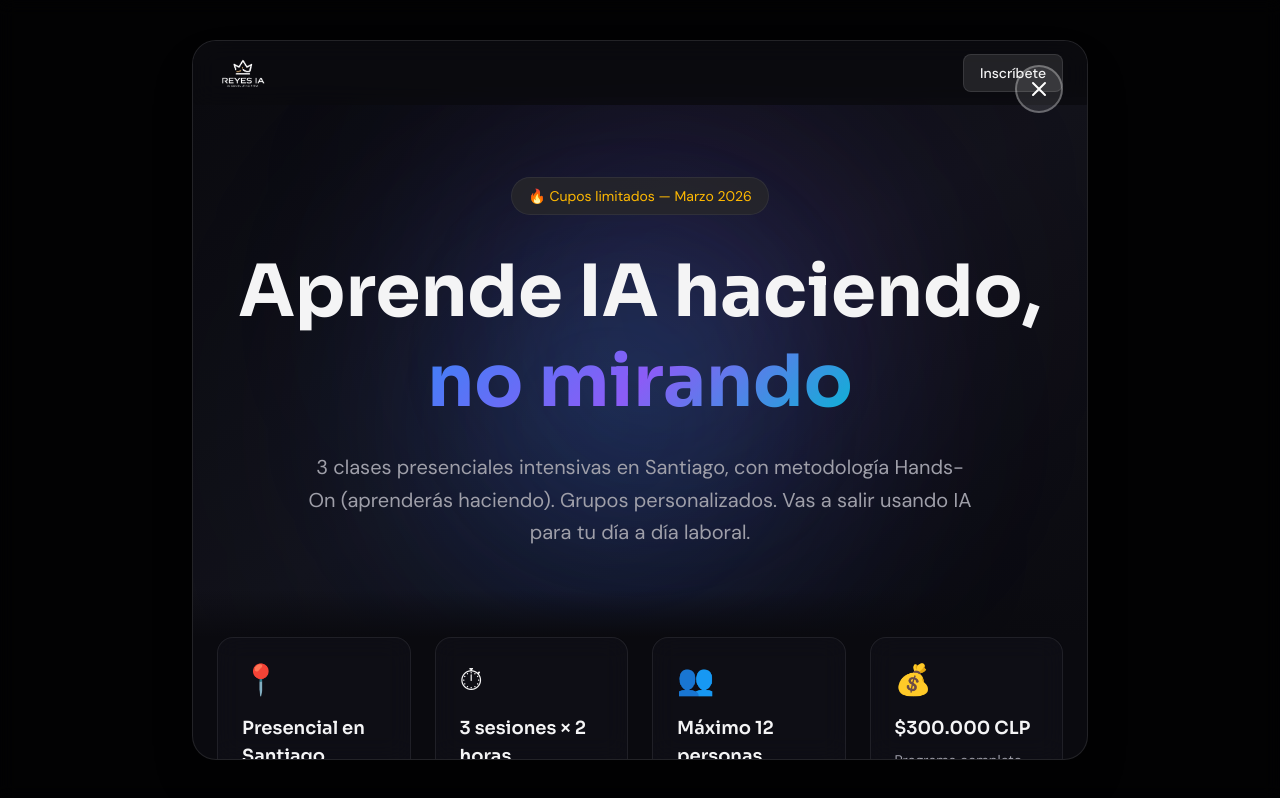
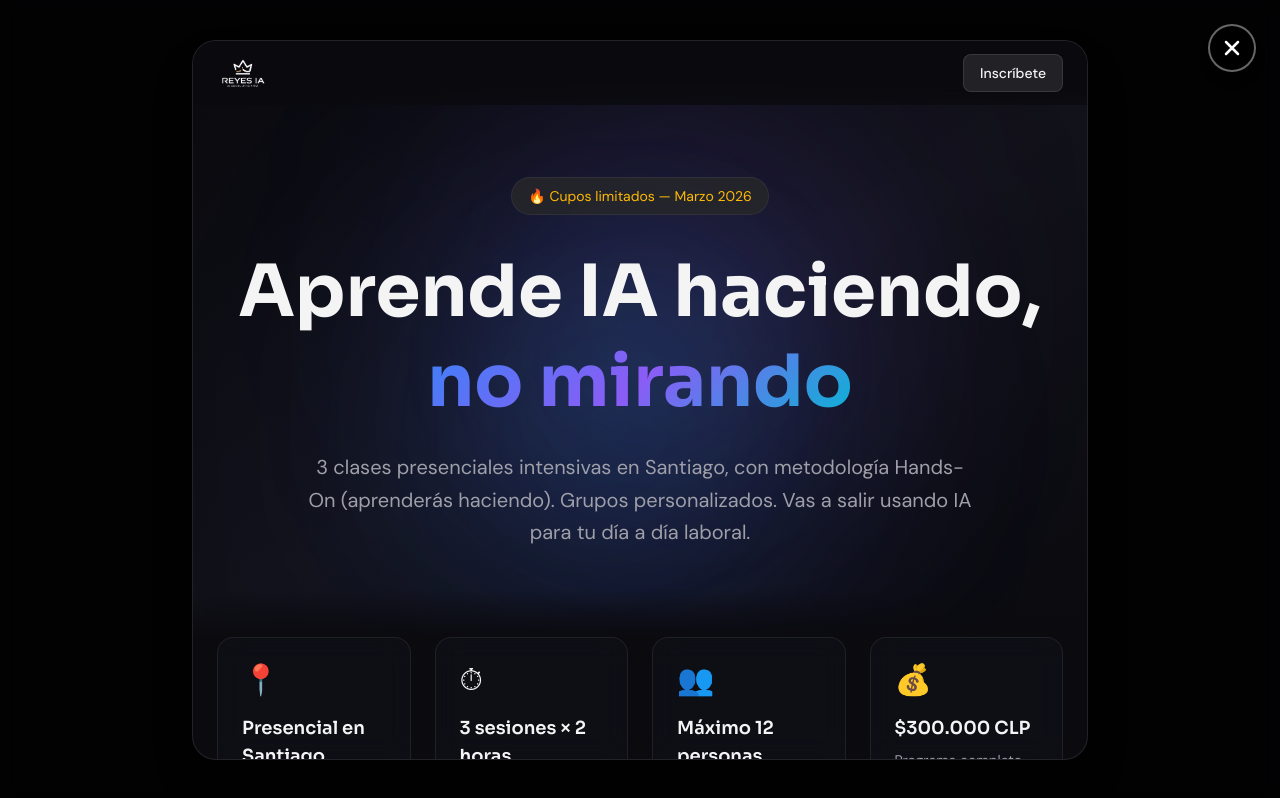
Before and after one commit to ReyesdelaIA/clases-ia, a Next.js app: page / in a window 1280 px wide. Built offline with nearby package versions, Linux system fonts and the light colour scheme.

Commit message:
X fuera del popup, redirect a Netlify SSL válido

```diff
--- a/components/HomeWithPopup.tsx
+++ b/components/HomeWithPopup.tsx
@@ -2,8 +2,8 @@
 
 import LandingPopup from "./LandingPopup";
 
-// Al cerrar el popup, redirigir al sitio principal (main.reyesia.com = Netlify)
-const SITIO_PRINCIPAL_URL = "https://main.reyesia.com";
+// Redirigir al sitio principal (Netlify). main.reyesia.com tiene error SSL por ahora
+const SITIO_PRINCIPAL_URL = "https://elaborate-kringle-066cad.netlify.app";
 
 export default function HomeWithPopup() {
   const handleClose = () => {
--- a/components/LandingPopup.tsx
+++ b/components/LandingPopup.tsx
@@ -33,16 +33,14 @@ export default function LandingPopup({ onClose }: { onClose: () => void }) {
         aria-hidden
       />
 
-      {/* Popup: caja más pequeña que la pantalla, estilo modal */}
-      <div className="relative w-full max-w-4xl max-h-[90vh] rounded-2xl sm:rounded-3xl bg-[#0A0A0F] shadow-2xl overflow-hidden flex flex-col border border-white/10 animate-fade-in">
-        {/* Botón cerrar */}
+      {/* Botón X fuera del popup: esquina superior derecha de la pantalla, siempre visible */}
       <button
         onClick={handleClose}
-          className="absolute top-4 right-4 sm:top-6 sm:right-6 z-[120] flex items-center justify-center w-10 h-10 sm:w-12 sm:h-12 rounded-full bg-white/10 hover:bg-white/20 border-2 border-white/30 hover:border-white/50 transition-all focus:outline-none focus:ring-2 focus:ring-white/50"
+        className="fixed top-5 right-5 sm:top-6 sm:right-6 z-[150] flex items-center justify-center w-12 h-12 rounded-full bg-black/80 hover:bg-black border-2 border-white/40 hover:border-white/70 transition-all focus:outline-none focus:ring-2 focus:ring-white/50 shadow-lg"
         aria-label="Cerrar y ver sitio principal"
       >
         <svg
-            className="w-5 h-5 sm:w-6 sm:h-6 text-white"
+          className="w-6 h-6 text-white"
           fill="none"
           stroke="currentColor"
           viewBox="0 0 24 24"
@@ -50,12 +48,14 @@ export default function LandingPopup({ onClose }: { onClose: () => void }) {
           <path
             strokeLinecap="round"
             strokeLinejoin="round"
-              strokeWidth={2}
+            strokeWidth={2.5}
             d="M6 18L18 6M6 6l12 12"
           />
         </svg>
       </button>
 
+      {/* Popup: caja más pequeña que la pantalla, estilo modal */}
+      <div className="relative w-full max-w-4xl max-h-[90vh] rounded-2xl sm:rounded-3xl bg-[#0A0A0F] shadow-2xl overflow-hidden flex flex-col border border-white/10 animate-fade-in">
         {/* Contenido scrolleable */}
         <div className="overflow-y-auto overscroll-contain flex-1 min-h-0">
           <Header />
```
Lines whose indentation alone changed are shown as unchanged.
